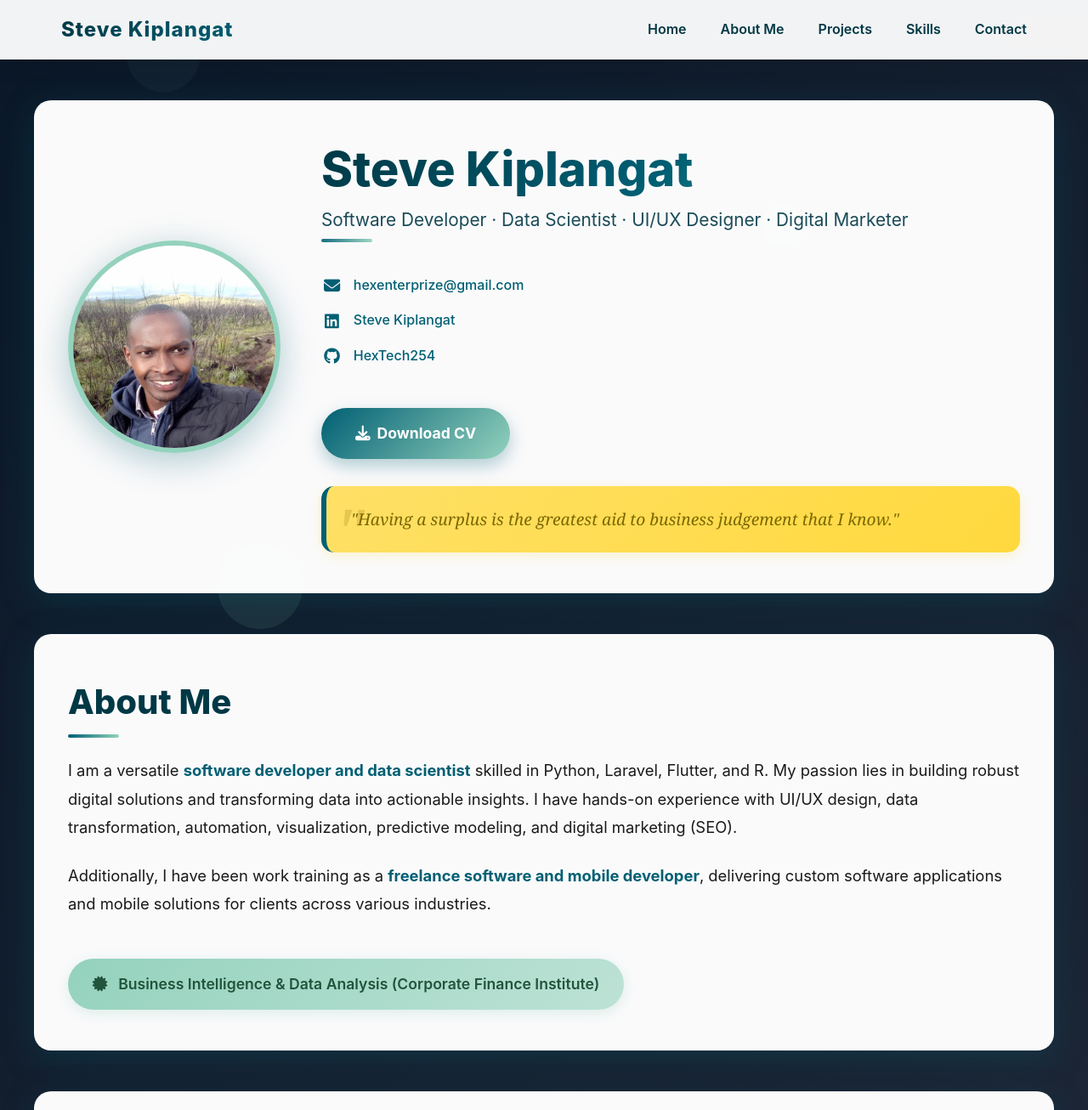
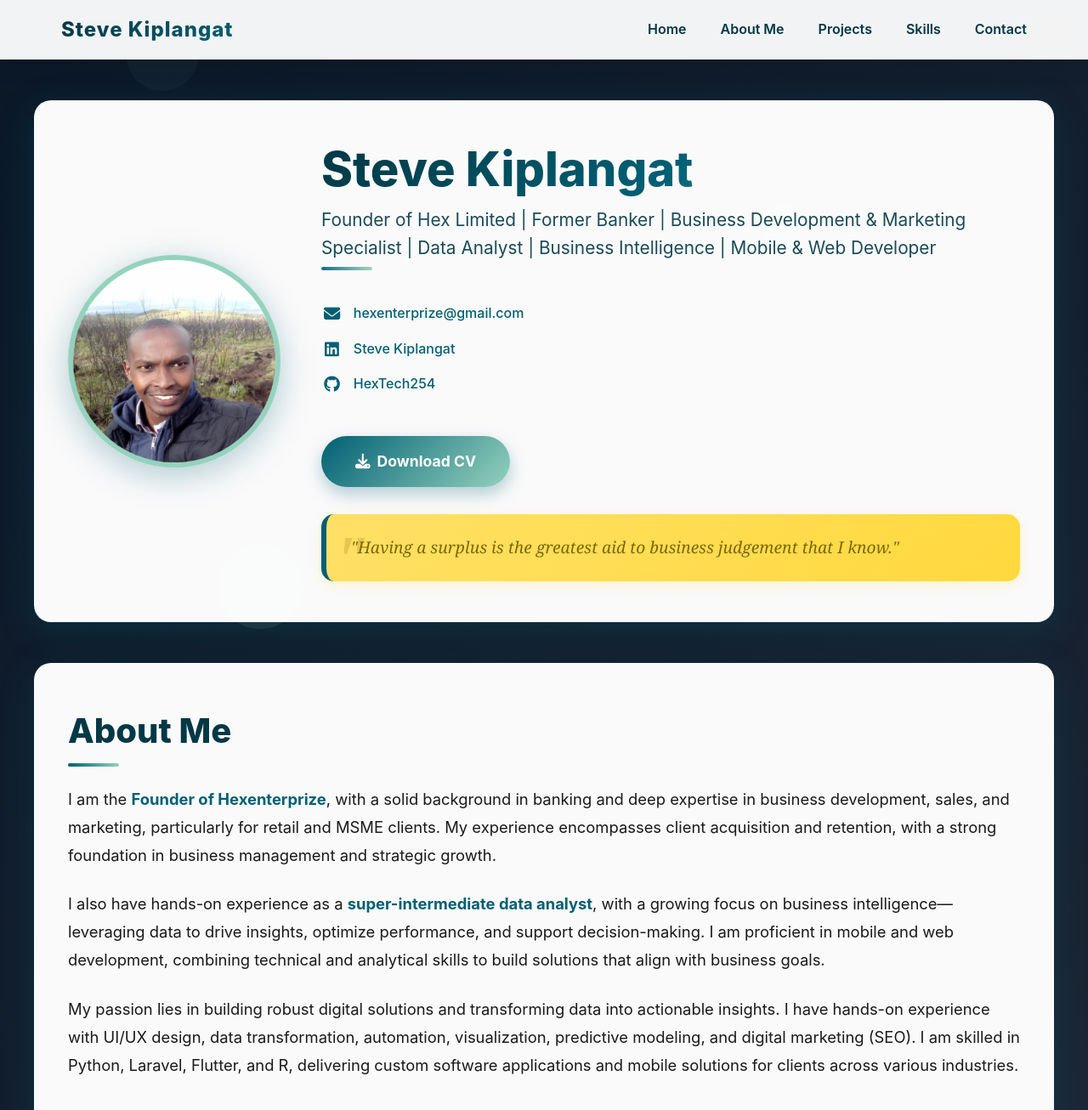
Before and after one commit to HexTech254/portfolio, a plain HTML site: page index.html in a window 1280 px wide. Shown: the top 1306 px of the page at 85% size. Drawn offline with Linux system fonts and the light colour scheme; a script that the page names is missing.

Commit message:
Update index.html

```diff
--- a/index.html
+++ b/index.html
@@ -734,7 +734,7 @@
         <img src="images/steve.jpeg" alt="Steve Kiplangat" class="profile-pic">
         <div class="intro">
             <h1>Steve Kiplangat</h1>
-            <h2>Software Developer · Data Scientist · UI/UX Designer · Digital Marketer</h2>
+            <h2>Founder of Hex Limited | Former Banker | Business Development & Marketing Specialist | Data Analyst | Business Intelligence | Mobile & Web Developer</h2>
             <div class="contact-details">
                 <div><i class="fas fa-envelope"></i> <a href="mailto:hexenterprize@gmail.com">hexenterprize@gmail.com</a></div>
                 <div><i class="fab fa-linkedin"></i> <a href="https://www.linkedin.com/in/steve-kiplangat-59b03a354/" target="_blank">Steve Kiplangat</a></div>
@@ -752,10 +752,13 @@
     <section class="section" id="about">
         <h2>About Me</h2>
         <p>
-            I am a versatile <span class="highlight">software developer and data scientist</span> skilled in Python, Laravel, Flutter, and R. My passion lies in building robust digital solutions and transforming data into actionable insights. I have hands-on experience with UI/UX design, data transformation, automation, visualization, predictive modeling, and digital marketing (SEO).
+            I am the <span class="highlight">Founder of Hexenterprize</span>, with a solid background in banking and deep expertise in business development, sales, and marketing, particularly for retail and MSME clients. My experience encompasses client acquisition and retention, with a strong foundation in business management and strategic growth.
         </p>
         <p>
-            Additionally, I have been work training as a <span class="highlight">freelance software and mobile developer</span>, delivering custom software applications and mobile solutions for clients across various industries.
+            I also have hands-on experience as a <span class="highlight">super-intermediate data analyst</span>, with a growing focus on business intelligence—leveraging data to drive insights, optimize performance, and support decision-making. I am proficient in mobile and web development, combining technical and analytical skills to build solutions that align with business goals.
+        </p>
+        <p>
+            My passion lies in building robust digital solutions and transforming data into actionable insights. I have hands-on experience with UI/UX design, data transformation, automation, visualization, predictive modeling, and digital marketing (SEO). I am skilled in Python, Laravel, Flutter, and R, delivering custom software applications and mobile solutions for clients across various industries.
         </p>
         <div class="cert-block">
             <i class="fas fa-certificate"></i>
@@ -812,7 +815,7 @@
             <li><i class="fas fa-robot"></i> Automation</li>
             <li><i class="fas fa-eye"></i> Visualization</li>
             <li><i class="fas fa-project-diagram"></i> Modeling</li>
-            <li><i><i class="fas fa-code"></i> Coding</li>
+            <li><i class="fas fa-code"></i> Coding</li>
             <li><i class="fas fa-brain"></i> Predictive Analysis</li>
             <li><i class="fas fa-chart-pie"></i> Statistics</li>
             <li><i class="fas fa-search"></i> SEO</li>
```
